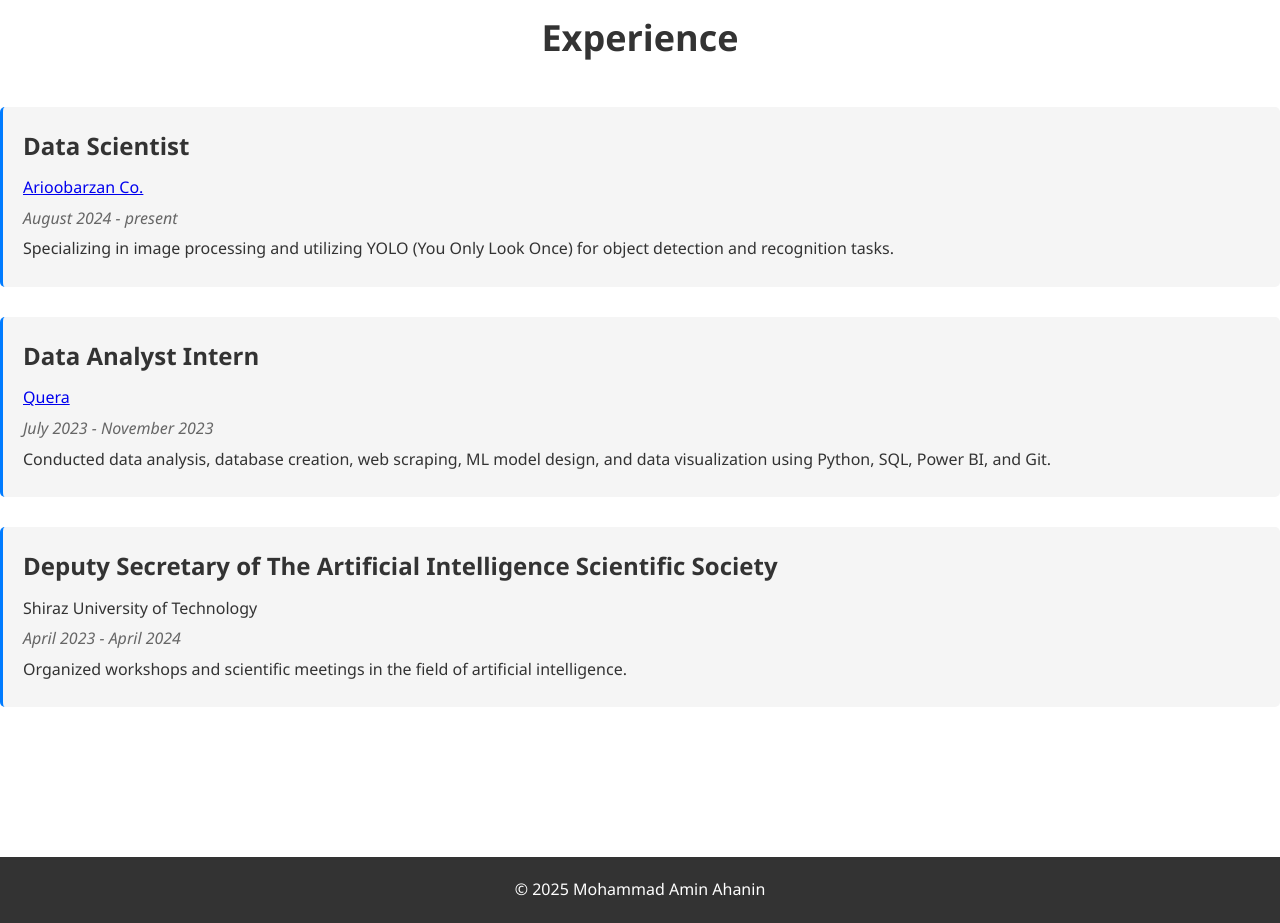
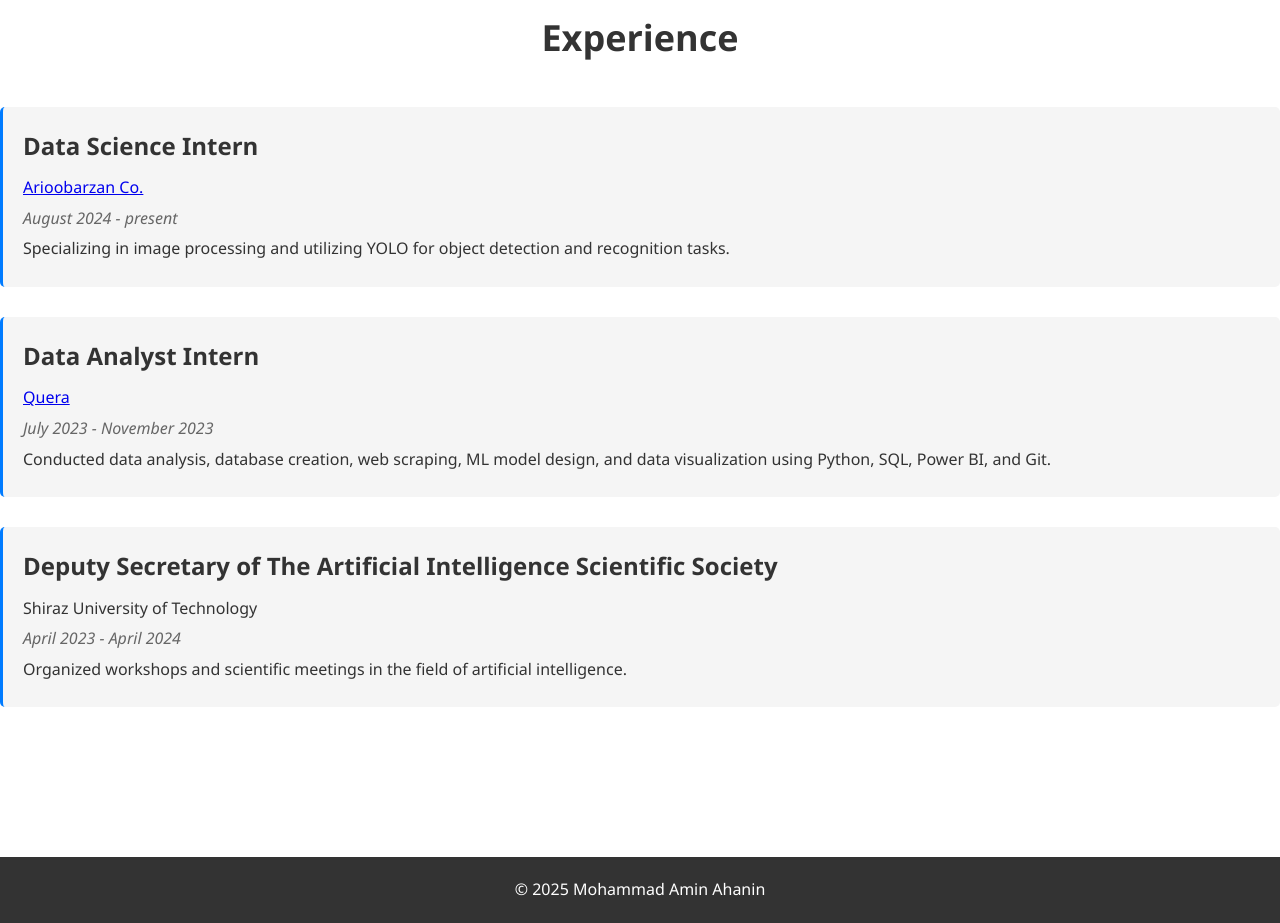
Before and after one commit to mohAhanin/Portfolio-Webpage, a plain HTML site: page index.html in a window 1280 px wide. Shown: the part 3280-4203 px from the top of the page. Drawn offline with Linux system fonts and the light colour scheme.

Commit message:
arioo team experience and js

```diff
--- a/index.html
+++ b/index.html
@@ -146,11 +146,12 @@
     <h2>Experience</h2>
     <ul class="experience-list">
       <li class="experience-item">
-        <h3>Data Scientist</h3>
+        <h3>Data Science Intern</h3>
         <p> <a href="https://www.arioo.ir/">Arioobarzan Co.</a> </p>
         <p class="date">August 2024 - present</p>
-        <p>Specializing in image processing and utilizing YOLO (You Only Look Once) for object detection and recognition
+        <p>Specializing in image processing and utilizing YOLO for object detection and recognition
           tasks.</p>
+
       </li>
       <li class="experience-item">
         <h3>Data Analyst Intern</h3>
```
